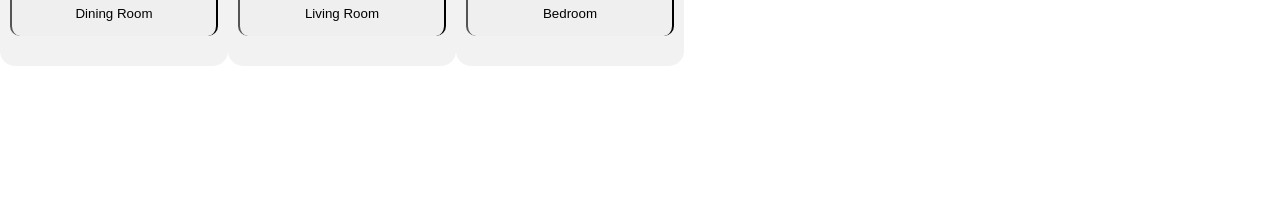
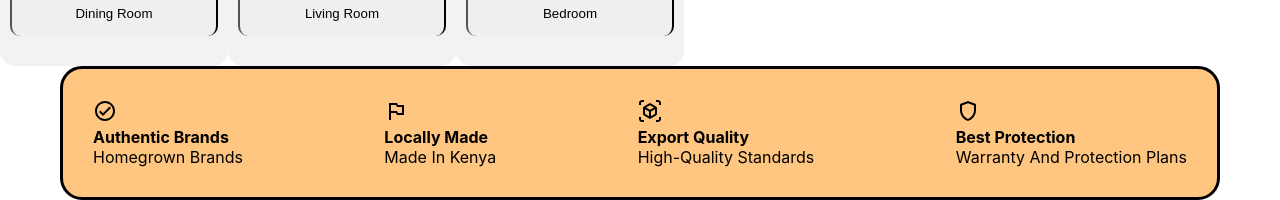
Before and after one commit to Gabriel-Bjay/ecommerce-app, a React (Create React App) app: page / in a window 1280 px wide. Shown: the part 1251-1451 px from the top of the page. Before the commit the page ends 1317 px from the top, so only its background shows below. Built offline with nearby package versions, Linux system fonts and the light colour scheme.

Commit message:
Updated the categories section

```diff
--- a/src/components/Categories/Categories.css
+++ b/src/components/Categories/Categories.css
@@ -28,3 +28,14 @@
     border-radius: 15px;
     background-color: #f2f2f2;
 }
+
+.conditions{
+    display: flex;
+    align-items: center;
+    justify-content: space-between;
+    margin: 0 60px;
+    border: 3px solid black;
+    background-color: #ffc681;
+    border-radius: 22px;
+    padding: 30px;
+}
--- a/src/components/Categories/Categories.js
+++ b/src/components/Categories/Categories.js
@@ -7,6 +7,10 @@ import DeskOutlinedIcon from '@mui/icons-material/DeskOutlined';
 import TableBarOutlinedIcon from '@mui/icons-material/TableBarOutlined';
 import BedOutlinedIcon from '@mui/icons-material/BedOutlined';
 import PortraitIcon from '@mui/icons-material/Portrait';
+import CheckCircleOutlinedIcon from '@mui/icons-material/CheckCircleOutlined';
+import OutlinedFlagIcon from '@mui/icons-material/OutlinedFlag';
+import ViewInArOutlinedIcon from '@mui/icons-material/ViewInArOutlined';
+import ShieldOutlinedIcon from '@mui/icons-material/ShieldOutlined';
 import "./Categories.css"
 
 const Categories = () => {
@@ -91,6 +95,36 @@ const Categories = () => {
             </div>
         </div>
       </div>
+      <div className='conditions'>
+            <div className='authentic'>
+                <CheckCircleOutlinedIcon/>
+                <div className=''>
+                    <h4>Authentic Brands</h4>
+                    <p>Homegrown Brands</p>
+                </div>
+            </div>
+            <div className='authentic'>
+                <OutlinedFlagIcon/>
+                <div className=''>
+                    <h4>Locally Made</h4>
+                    <p>Made In Kenya</p>
+                </div>
+            </div>
+            <div className='authentic'>
+                <ViewInArOutlinedIcon/>
+                <div className=''>
+                    <h4>Export Quality</h4>
+                    <p>High-Quality Standards</p>
+                </div>
+            </div>
+            <div className='authentic'>
+                <ShieldOutlinedIcon/>
+                <div className=''>
+                    <h4>Best Protection</h4>
+                    <p>Warranty And Protection Plans</p>
+                </div>
+            </div>
+        </div>
     </div>
   )
 }
```
